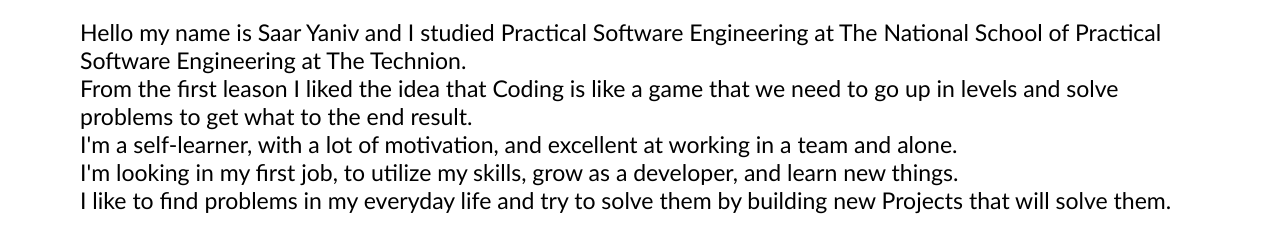
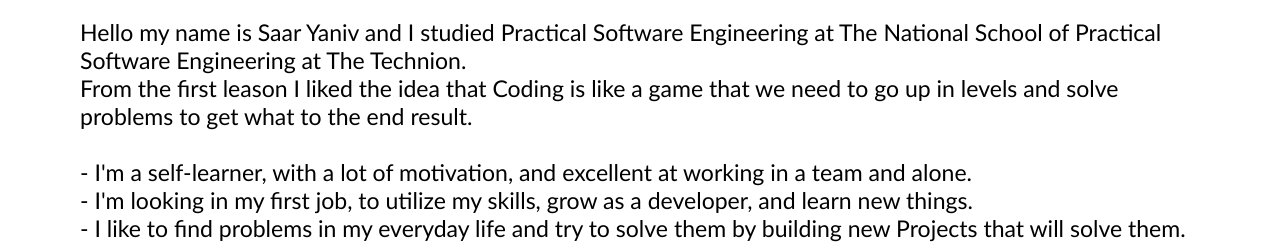
Before and after one commit to SaarY76/saary76.github.io, a plain HTML site: page protfolio/index.html in a window 1280 px wide. Shown: the part 554-800 px from the top of the page. Drawn offline with Linux system fonts and the light colour scheme.

Commit message:
Update index.html

```diff
--- a/protfolio/index.html
+++ b/protfolio/index.html
@@ -30,16 +30,17 @@
         we need to go up in levels and solve problems to get what to the end
         result.
       </p>
+      <br>
       <p>
-        I'm a self-learner, with a lot of motivation, and excellent at working
+        - I'm a self-learner, with a lot of motivation, and excellent at working
         in a team and alone.
       </p>
       <p>
-        I'm looking in my first job, to utilize my skills, grow as a developer,
+        - I'm looking in my first job, to utilize my skills, grow as a developer,
         and learn new things.
       </p>
       <p>
-        I like to find problems in my everyday life and try to solve them by
+        - I like to find problems in my everyday life and try to solve them by
         building new Projects that will solve them.
       </p>
     </article>
```
